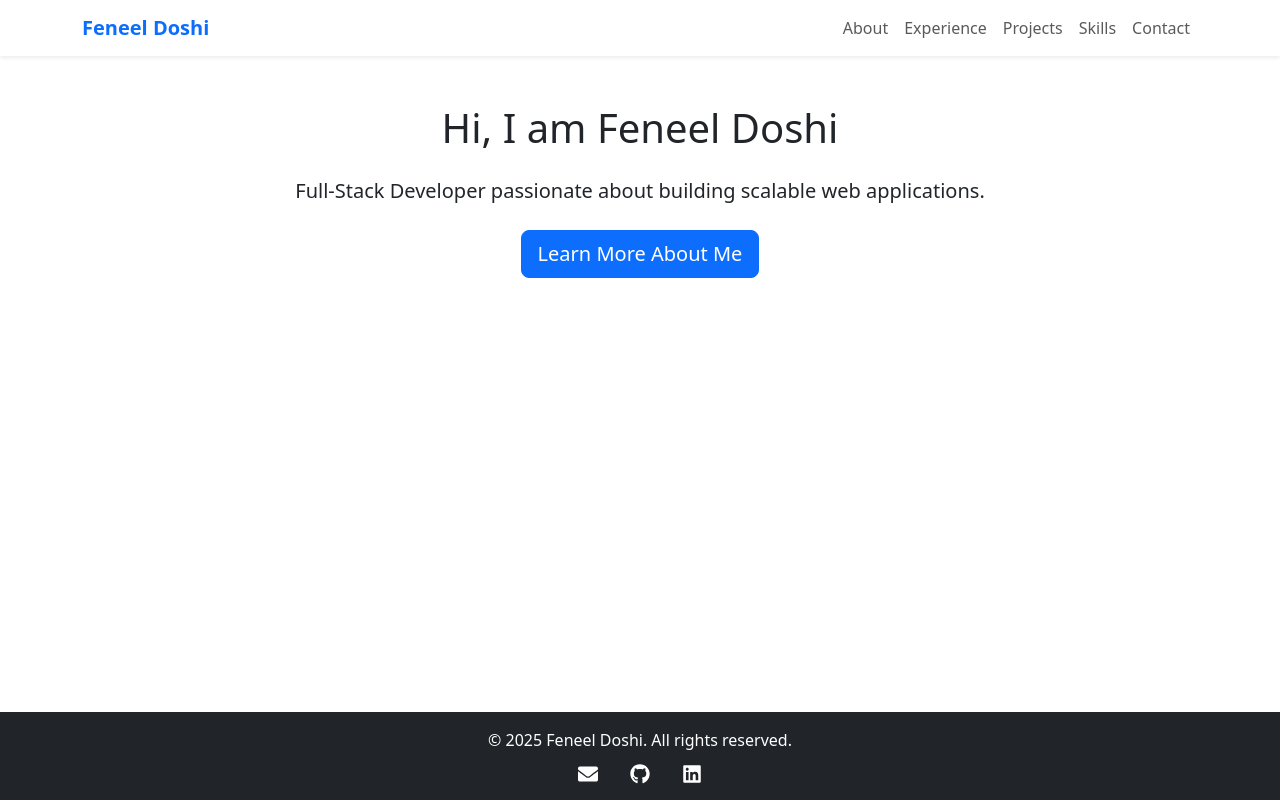
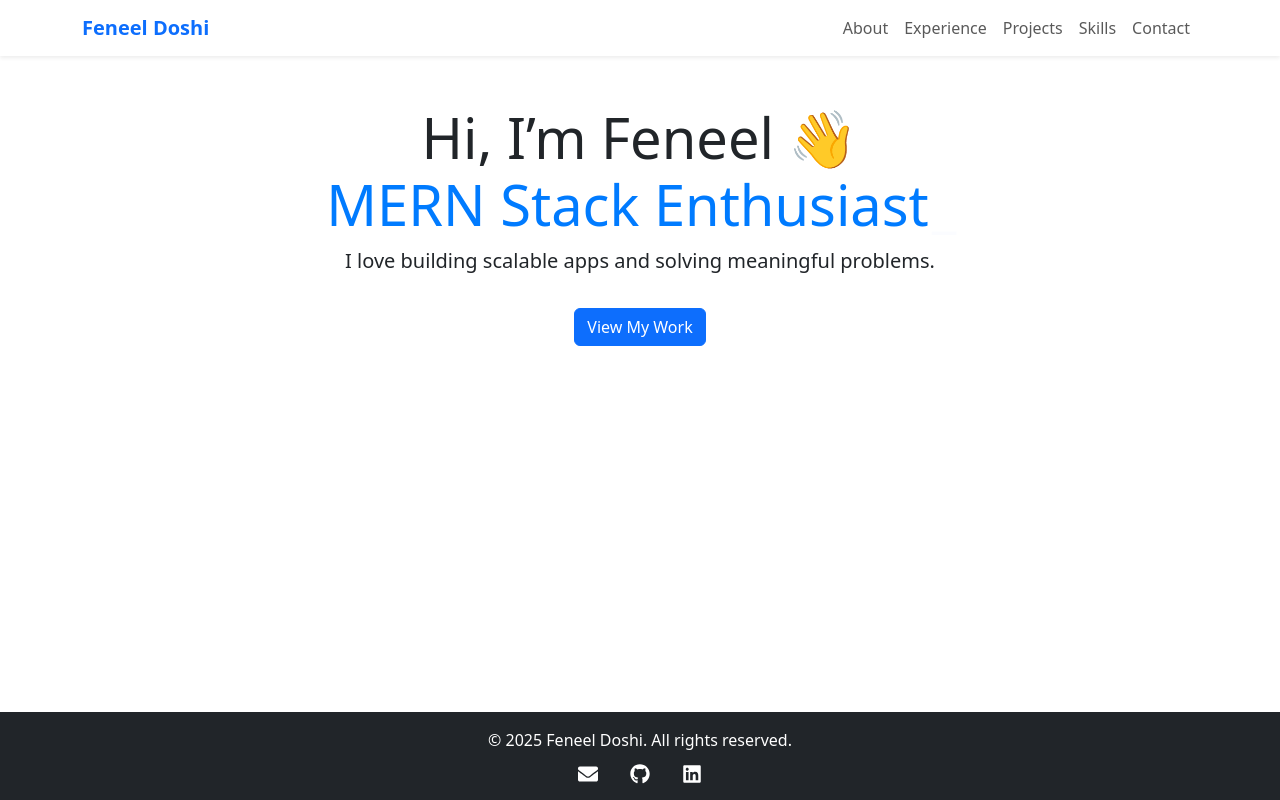
Before and after one commit to feneel/feneel.github.io, a Next.js app: page / in a window 1280 px wide. Built offline with nearby package versions, Linux system fonts and the light colour scheme.

Commit message:
Adding React Typewriter theme on Landing page

```diff
--- a/app/layout.tsx
+++ b/app/layout.tsx
@@ -14,7 +14,7 @@ export default function RootLayout({ children }: { children: React.ReactNode })
 
   return (
     <html lang="en">
-      <body className="d-flex flex-column min-vh-100">
+      <body>
         <Navbar />
         <main className="flex-grow-1">{children}</main>
         <Footer />
--- a/app/page.tsx
+++ b/app/page.tsx
@@ -1,15 +1,31 @@
-import Link from "next/link";
+'use client'
+import { Typewriter } from 'react-simple-typewriter';
 
 export default function Home() {
   return (
-    <section className="container py-5 text-center" data-aos="fade-up">
-      <h1 className="mb-4">Hi, I am Feneel Doshi</h1>
-      <p className="lead mb-4">
-        Full-Stack Developer passionate about building scalable web applications.
-      </p>
-      <Link href="/about" className="btn btn-primary btn-lg">
-        Learn More About Me
-      </Link>
-    </section>
+    <div className="container text-center py-5" data-aos="fade-up">
+      <h1 className="display-4">
+        Hi, I’m Feneel 👋<br />
+        <span style={{ color: '#007bff' }}>
+          <Typewriter
+            words={[
+
+              'Full-Stack Developer',
+              'MERN Stack Enthusiast',
+              'Always learning'
+
+            ]}
+            loop={0}
+            cursor
+            cursorStyle="_"
+            typeSpeed={70}
+            deleteSpeed={50}
+            delaySpeed={1500}
+          />
+        </span>
+      </h1>
+      <p className="lead">I love building scalable apps and solving meaningful problems.</p>
+      <a href="/projects" className="btn btn-primary mt-3">View My Work</a>
+    </div>
   );
 }
```
